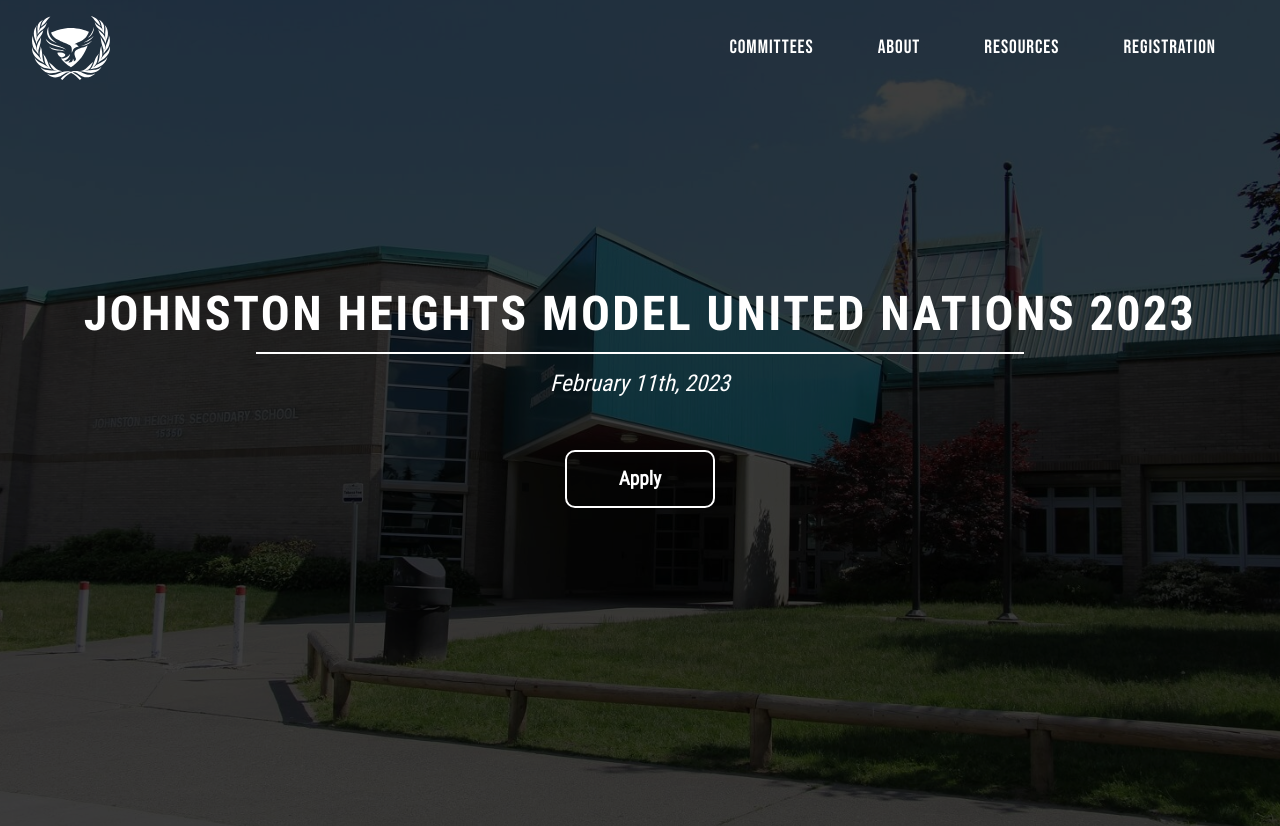
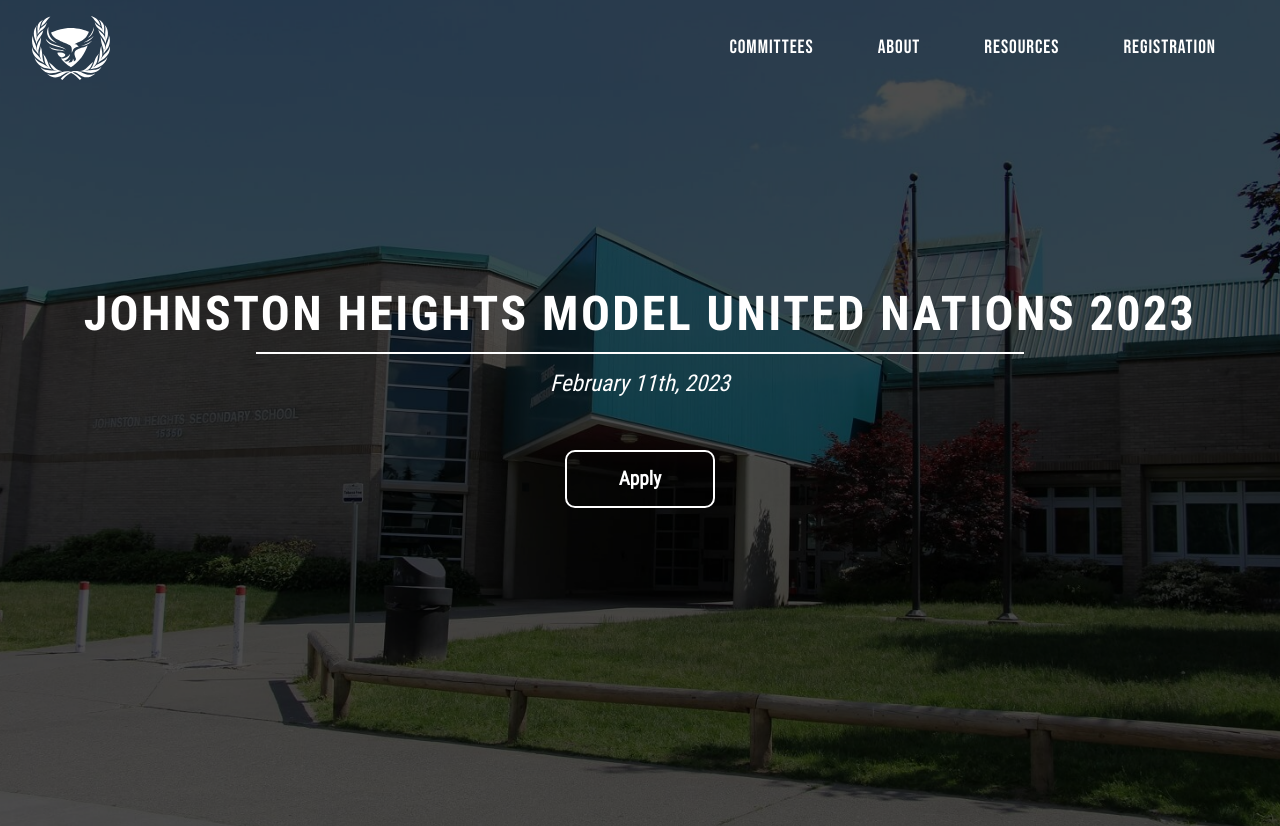
Before and after one commit to manasbir/jhmun, a Next.js app in the folder jhmun/: page / in a window 1280 px wide. Shown: the top 826 px of the page. Built offline with nearby package versions, Linux system fonts and the light colour scheme.

Commit message:
Update Home.module.scss

```diff
--- a/jhmun/styles/Home.module.scss
+++ b/jhmun/styles/Home.module.scss
@@ -407,7 +407,6 @@
 
 .cover {
   margin-top: -1.25rem;
-  background-color: $primary-color;
   animation: loadIn2 2s ease-in-out;
 
   position: relative;
@@ -428,7 +427,6 @@
   background-attachment: fixed;
 
   background-color: rgba(0, 0, 0, 0.2);
-  background-blend-mode: multiply;
 
   z-index: 0;
   h1 {
```
